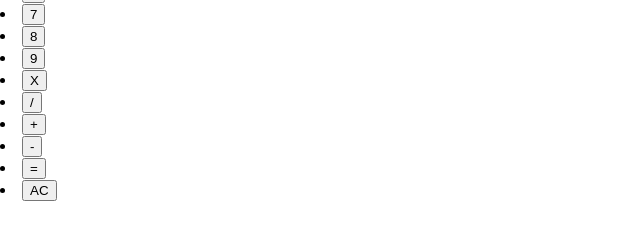
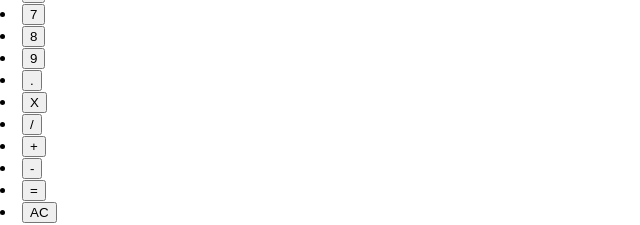
Before and after one commit to nima-m-git/calculator-react, a React (Create React App) app: page / in a window 1280 px wide. Shown: the part 151-376 px from the top of the page, without its empty margins (0-640 px from the left). Built offline with nearby package versions, Linux system fonts and the light colour scheme.

Commit message:
decimal feature added and float point addition

```diff
--- a/src/App.js
+++ b/src/App.js
@@ -1,5 +1,6 @@
 import React from 'react';
 import { add, subtract, multiply, divide } from './operations';
+
 const CALC_OPERATIONS = {
   '+': add,
   '-': subtract,
@@ -23,8 +24,10 @@ class Calculator extends React.Component {
     // always add num to new
     if (type === 'num') {
       this.setState({
-        new: parseFloat(String(this.state.new).concat(val)),
+        new: String(this.state.new) + val,
       })
+
+      console.log(typeof this.state.new, val)
     }
 
     if (type === 'oper') {
@@ -107,6 +110,7 @@ const Buttons = (props) => {
     { val: 7, type: 'num'},
     { val: 8, type: 'num'},
     { val: 9, type: 'num'},
+    { val: '.', type: 'num'},
     { val: 'X', type: 'oper'},
     { val: '/', type: 'oper'},
     { val: '+', type: 'oper'},
--- a/src/operations.js
+++ b/src/operations.js
@@ -1,4 +1,4 @@
-const add = (a, b) => a + b;
+const add = (a, b) => parseFloat(a) + parseFloat(b);
 const subtract = (a, b) => a - b;
 const multiply = (a, b) => a * b;
 const divide = (a, b) => a / b;
```
